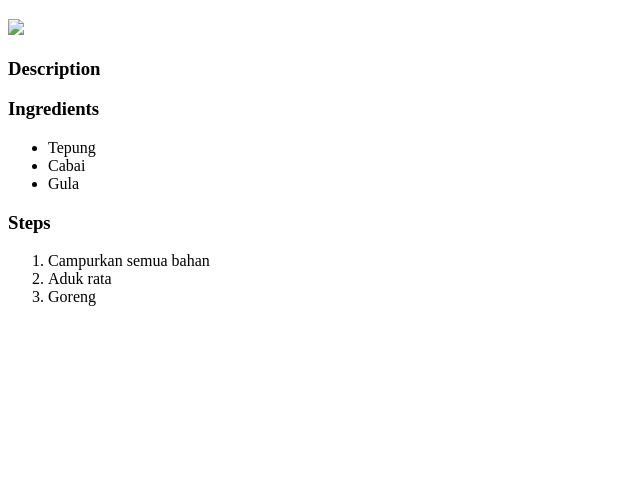
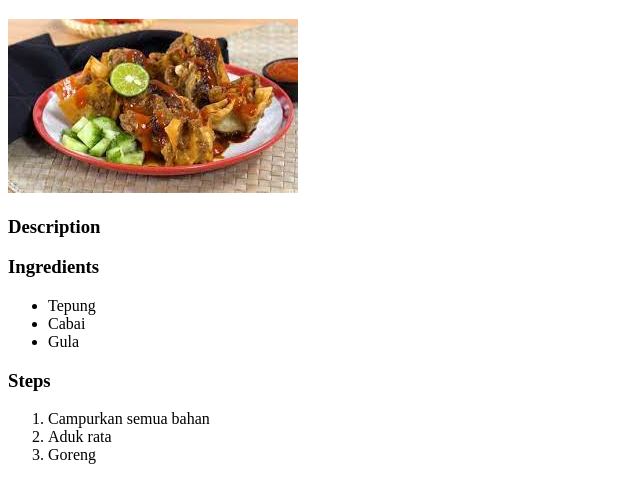
Before and after one commit to anherid/recipes, a plain HTML site: page foods/batagor.html in a window 1280 px wide. Shown: the part 61-564 px from the top of the page, without its empty margins (0-640 px from the left). Drawn offline with Linux system fonts and the light colour scheme.

Commit message:
Add images

```diff
--- a/foods/batagor.html
+++ b/foods/batagor.html
@@ -6,7 +6,7 @@
   </head>
   <body>
     <h1>Batagor</h1>
-    <img src="../images/batagor.png">
+    <img src="../images/batagor.jpeg">
     <h3>Description</h3>
     <p></p>
     <p></p>
```
Also changed, not shown: foods/ketoprak.html (+1 -0 lines), images/batagor.jpeg (added), images/ketoprak.jpeg (added).
